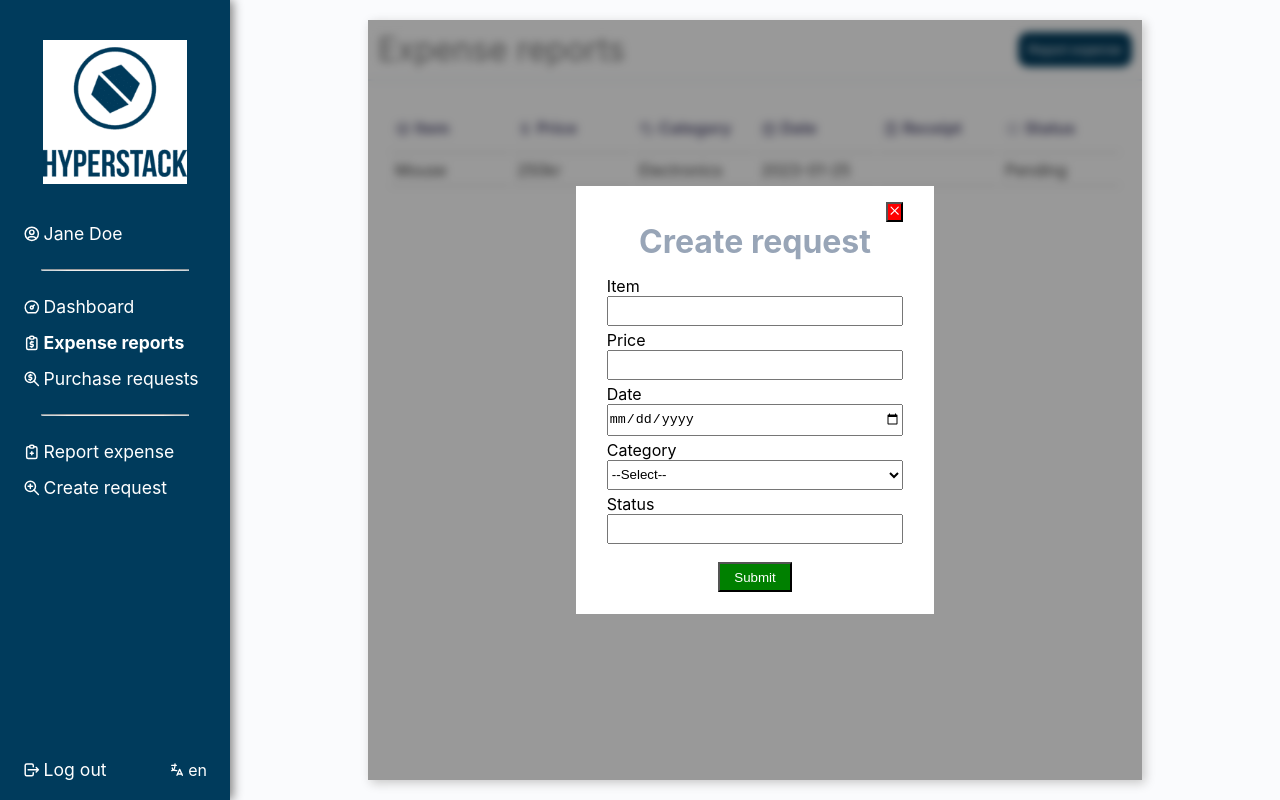
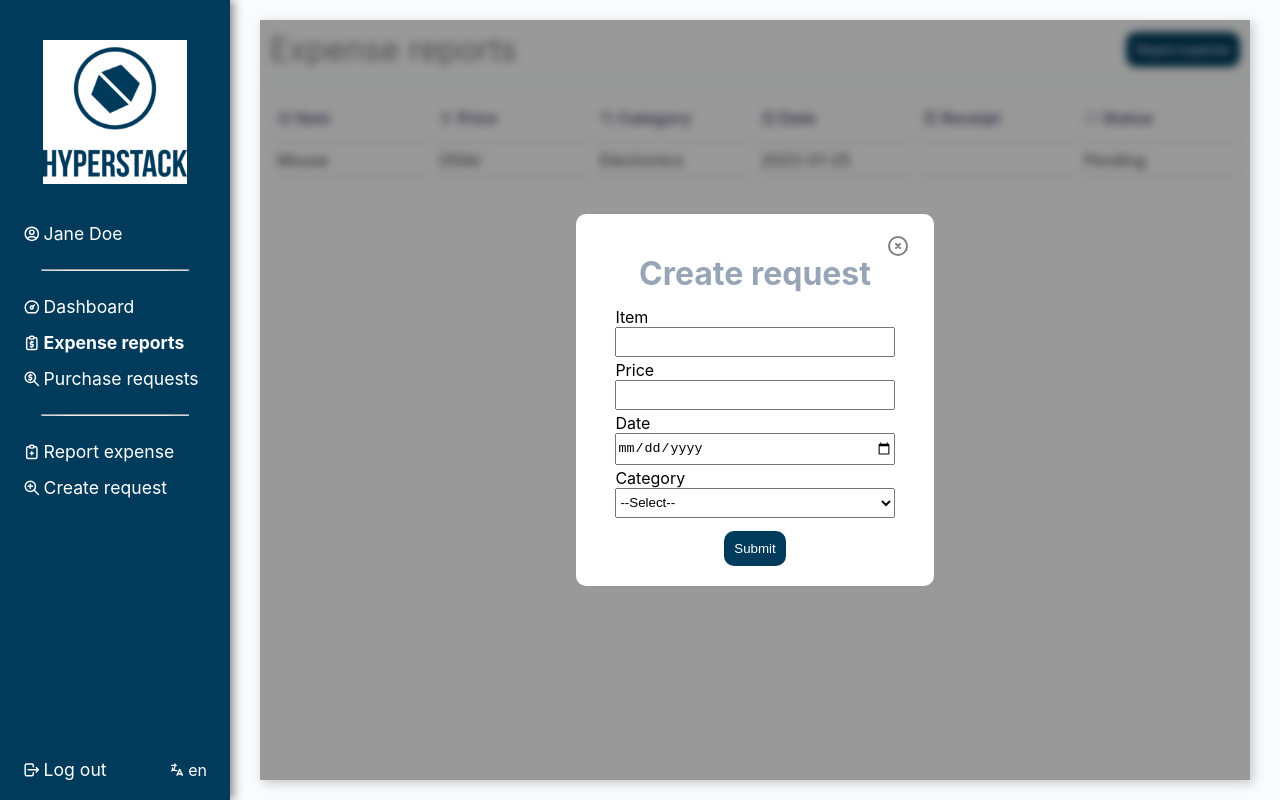
Before and after one commit to Priya-Pdh/ExpenseApp, a React (Create React App) app: page /expenses in a window 1280 px wide. Both pictures are taken after a click on the button "Create request". Built offline with nearby package versions, Linux system fonts and the light colour scheme.

Commit message:
Styling (#46)

```diff
--- a/src/components/List/index.tsx
+++ b/src/components/List/index.tsx
@@ -35,24 +35,36 @@ export default function List(props: ListProps) {
         <thead>
           <tr>
             <th>
-              <TbBox className="header_icon" /> {t('item')}
+              <div className="header_icon">
+                <TbBox /> {t('item')}
+              </div>
             </th>
             <th>
-              <TbCurrencyDollar className="header_icon" /> {t('price')}
+              <div className="header_icon">
+                <TbCurrencyDollar /> {t('price')}
+              </div>
             </th>
             <th>
-              <TbTag className="header_icon" /> {t('category')}
+              <div className="header_icon">
+                <TbTag /> {t('category')}
+              </div>
             </th>
             <th>
-              <TbCalendar className="header_icon" /> {t('date')}
+              <div className="header_icon">
+                <TbCalendar /> {t('date')}
+              </div>
             </th>
             {props.type === 'expense_reports' && (
               <th>
-                <TbReceipt className="header_icon" /> {t('receipt')}
+                <div className="header_icon">
+                  <TbReceipt /> {t('receipt')}
+                </div>
               </th>
             )}
             <th>
-              <TbLoader className="header_icon" /> {t('status')}
+              <div className="header_icon">
+                <TbLoader /> {t('status')}
+              </div>
             </th>
           </tr>
         </thead>
--- a/src/components/List/style.scss
+++ b/src/components/List/style.scss
@@ -1,11 +1,12 @@
 @import '../../styles/_colors.scss';
 
 table {
-  margin: 20px;
+  margin: 10px;
+  width: calc(100% - 20px);
 
   th {
     height: 50px;
-    color: #605d80;
+    color: $text_color;
     text-align: left;
   }
 
@@ -17,10 +18,15 @@ table {
   }
 
   td {
-    color: rgb(61, 61, 61);
+    color: $dark_text;
   }
 
   .header_icon {
-    vertical-align: middle;
+    display: flex;
+    align-items: center;
+
+    svg {
+      margin-right: 3px;
+    }
   }
 }
--- a/src/components/Navbar/style.scss
+++ b/src/components/Navbar/style.scss
@@ -8,6 +8,7 @@
   font-size: 1.1rem;
   box-shadow: 3px 0px 10px grey;
   padding: 20px 0;
+  flex-shrink: 0;
 }
 
 .navlist {
--- a/src/components/NewItem/index.tsx
+++ b/src/components/NewItem/index.tsx
@@ -3,7 +3,7 @@ import './style.scss';
 import { listProps } from '../../types/Types';
 import { useTranslation } from 'react-i18next';
 
-import { CgClose } from 'react-icons/cg';
+import { TbCircleX } from 'react-icons/tb';
 
 type Props = {
   type: 'expense_reports' | 'purchase_requests';
@@ -23,6 +23,7 @@ export default function NewItem(props: Props) {
 
   const onSubmit = (e: React.SyntheticEvent) => {
     e.preventDefault();
+    setStatus('Pending');
     const data: listProps = {
       id: new Date().toJSON.toString(),
       item,
@@ -49,7 +50,7 @@ export default function NewItem(props: Props) {
             data-testid="close-button"
             onClick={() => props.setShowForm('hidden')}
           >
-            <CgClose />
+            <TbCircleX />
           </button>
         </div>
         <h1 className="new_expense_heading">
@@ -112,15 +113,6 @@ export default function NewItem(props: Props) {
                 <input type="file" className="form_input" required onChange={handleSetReciept} />
               </Fragment>
             )}
-
-            <label className="form_label">{t('status')}</label>
-            <input
-              type="text"
-              className="form_input"
-              required
-              value={status}
-              onChange={(e) => setStatus(e.target.value)}
-            />
           </div>
           <div className="center_submit_button">
             <button value="submit" className="submit_button">
--- a/src/components/NewItem/style.scss
+++ b/src/components/NewItem/style.scss
@@ -2,7 +2,6 @@
 
 .new_expense_form_wrapper {
   position: absolute;
-  left: -40;
   top: 0;
   width: 100%;
   height: 100%;
@@ -17,6 +16,7 @@
     position: absolute;
     background-color: #fff;
     padding: 2% 4% 2% 4%;
+    border-radius: 10px;
     width: 28vw;
     animation: popup 0.5s ease-in-out backwards;
   }
@@ -39,38 +39,57 @@
   .center_submit_button {
     display: flex;
     justify-content: center;
+    margin-top: 10px;
   }
 
   .submit_button {
-    margin-top: 5%;
-    margin-bottom: 2%;
-    width: 25%;
-    height: 30px;
-    background-color: green;
+    background-color: $primary_color;
     color: #fff;
-  }
+    border: none;
+    border-radius: 10px;
+    padding: 10px;
+    transition: all 0.15s ease;
 
-  .submit_button:hover {
-    background-color: #00c04b;
+    &:hover {
+      background-color: #2E5A88;
+    }
+
+    &:active {
+      background-color: $primary_color;
+    }
   }
 
   .end_close_icon {
-    display: flex;
-    justify-content: flex-end;
+    text-align: right;
+    margin-bottom: -10px;
+  }
 
-    .button_close_icon {
-      background-color: red;
-      color: #fff;
+  .button_close_icon {
+    background-color: inherit;
+    border: none;
+    font-size: 1.5rem;
+    color: gray;
+    margin-right: -15px;
+    transition: all 0.15s ease;
+    cursor: pointer;
+
+    &:hover {
+      color: rgb(79, 79, 79);
     }
 
-    .button_close_icon:hover {
-      background-color: #d2042d;
+    &:active {
+      color: gray;
     }
   }
 
   @keyframes popup {
-    0%{transform : translateY(200px)}
-    100%{transform : translateY(50px)}
+    0% {
+      transform: translateY(200px)
+    }
+
+    100% {
+      transform: translateY(50px)
+    }
 
   }
 
--- a/src/pages/Dashboard/style.scss
+++ b/src/pages/Dashboard/style.scss
@@ -11,6 +11,7 @@
     margin: 20px;
     display: flex;
     gap: 20px;
+    position: relative;
   }
 
   section {
--- a/src/pages/ExpensesPurchases/index.tsx
+++ b/src/pages/ExpensesPurchases/index.tsx
@@ -31,10 +31,10 @@ export default function ExpensesPurchases(props: pageProps) {
   }, [props.type]);
 
   return (
-    <div className="expense_page">
+    <div className="expenses_purchases">
       <Navbar setShowForm={setShowForm} />
-      <div className="expense_page_wrapper">
-        <main className="expense_page_container">
+      <div className="expenses_purchases_wrapper">
+        <main className="expenses_purchases_container">
           <List
             list={expenseList}
             type={props.type}
--- a/src/pages/ExpensesPurchases/style.scss
+++ b/src/pages/ExpensesPurchases/style.scss
@@ -1,19 +1,20 @@
 @import '../../styles/_colors.scss';
 
-.expense_page {
+.expenses_purchases {
   height: 100vh;
   background-color: $background_color;
   display: flex;
 
-  .expense_page_wrapper {
+  .expenses_purchases_wrapper {
     flex: 1;
     display: flex;
     justify-content: center;
   }
 
-  .expense_page_container {
+  .expenses_purchases_container {
+    flex: 1;
     background-color: white;
-    margin: 20px;
+    margin: 20px 30px;
     box-shadow: 3px 3px 10px rgb(198, 198, 198);
     position: relative;
   }
--- a/src/styles/_colors.scss
+++ b/src/styles/_colors.scss
@@ -1,4 +1,7 @@
 $primary_color: #003b5c;
 $secondary_color: #ecf1f8;
 $background_color: #fafbfd;
+
+$text_color: #605d80;
+$dark_text: #3d3d3d;
 $alt_text: #98a5b7;
```
